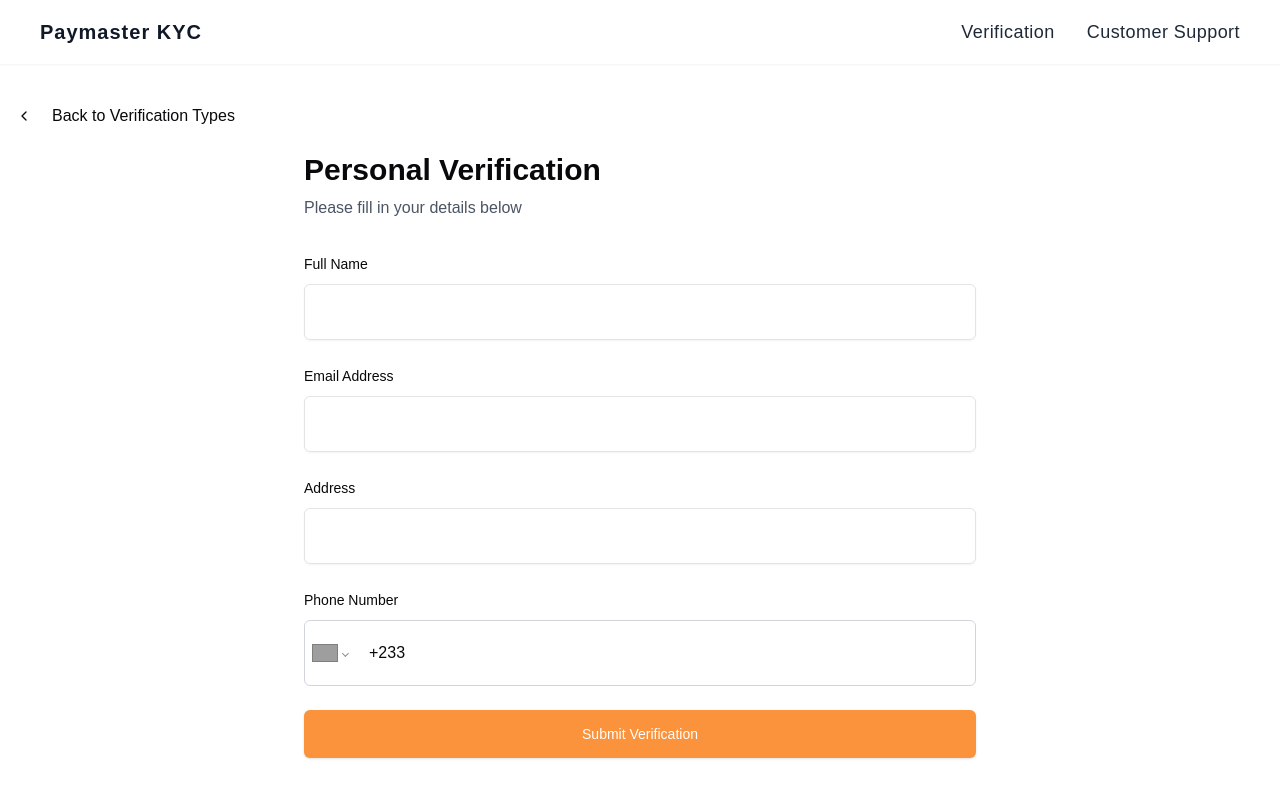
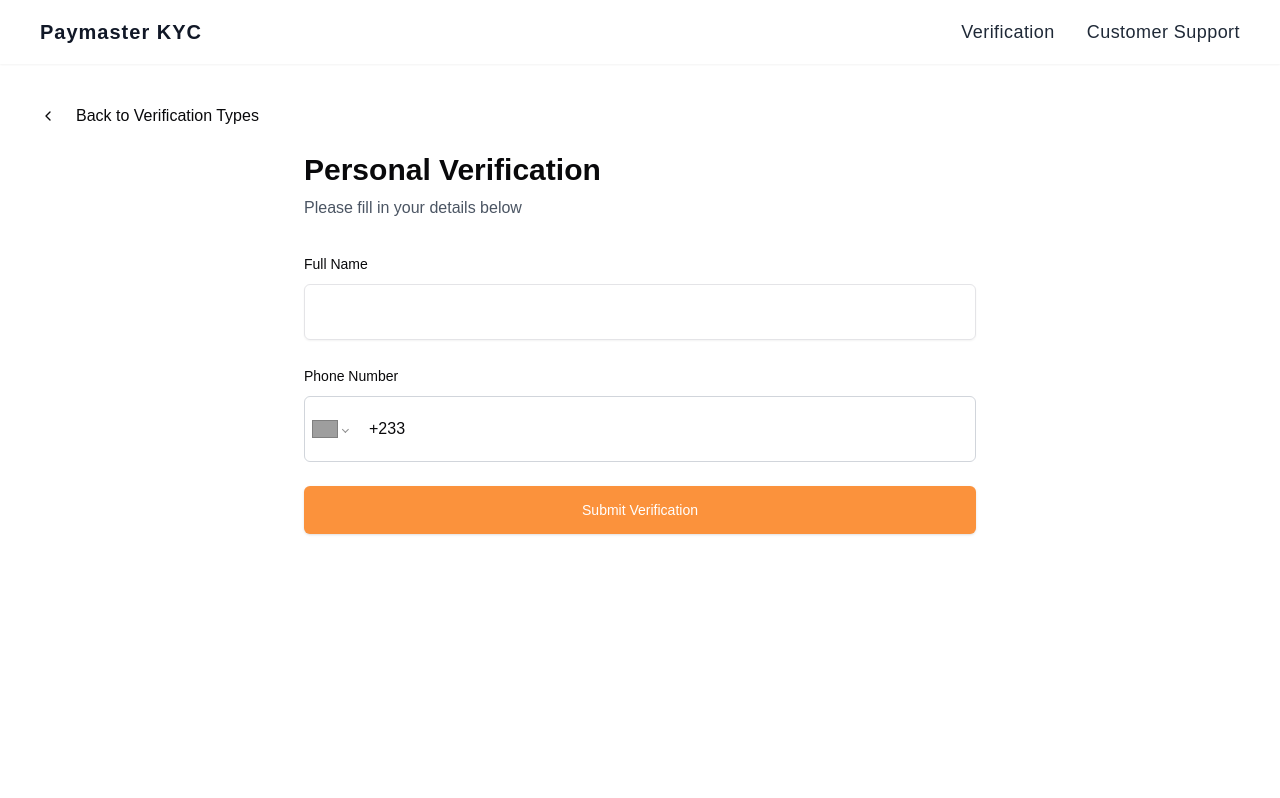
Before and after one commit to HudsonAdjetey/kyc, a Next.js app: page /verification/personal-identification in a window 1280 px wide. Built offline with nearby package versions, Linux system fonts and the light colour scheme; grey boxes are pictures that could not be loaded.

Commit message:
ui change I

```diff
--- a/app/(verify)/verification/info-upload/page.tsx
+++ b/app/(verify)/verification/info-upload/page.tsx
@@ -124,7 +124,7 @@ const KycVerification = () => {
     return () => clearInterval(interval);
   }, [err]);
   return (
-    <section className="container mx-auto px-4 py-8">
+    <section className="container mx-auto px-10 py-8">
       {renderStep()}
       {err && (
         <div className="mt-4 p-2 bg-red-100 text-red-700 rounded">{err}</div>
--- a/app/(verify)/verification/page.tsx
+++ b/app/(verify)/verification/page.tsx
@@ -25,7 +25,7 @@ const VerificationPage = () => {
   ];
 
   return (
-    <div className="container mx-auto px-4 py-10">
+    <div className="container  mx-auto px-10 py-10">
       <h1 className="text-3xl font-semibold text-center mb-2">
         Choose Verification Type
       </h1>
@@ -41,7 +41,7 @@ const VerificationPage = () => {
             whileTap={{ scale: 0.98 }}
           >
             <button
-              className="p-6 disabled:text-black/50 disabled:shadow-none disabled:cursor-not-allowed shadow-md rounded-md cursor-pointer h-full hover:shadow-lg transition-shadow"
+              className="p-6 w-full disabled:text-black/50 disabled:shadow-none disabled:cursor-not-allowed shadow-md rounded-md cursor-pointer h-full hover:shadow-lg transition-shadow"
               onClick={() =>
                 router.push("/verification/personal-identification")
               }
--- a/app/(verify)/verification/personal-identification/page.tsx
+++ b/app/(verify)/verification/personal-identification/page.tsx
@@ -15,7 +15,7 @@ import Link from "next/link";
 import { useRouter } from "next/navigation";
 
 const Personal = () => {
-    const router = useRouter();
+  const router = useRouter();
 
   const {
     register,
@@ -26,28 +26,23 @@ const Personal = () => {
     defaultValues: {
       phoneNumber: "",
       fullName: "",
-      email: "",
-      address: "",
     },
   });
   const onSubmit = (data: {
     phoneNumber: string;
     fullName: string;
-    email: string;
-    address: string;
   }) => {
     console.log(data);
     if (data) {
-      console.log("data")
+      console.log("data");
     }
-    if (data.address && data.fullName && data.fullName && data.phoneNumber) {
+    if ( data.fullName && data.phoneNumber) {
       router.push("/verification/info-upload");
     }
   };
 
-
   return (
-    <div className="container mx-auto px-4 py-10">
+    <div className="container mx-auto px-10 py-10">
       <Link href={"/verification"} className="mb-6 flex items-center gap-3">
         <ChevronLeft className="w-4 h-4 mr-2" />
         Back to Verification Types
@@ -66,37 +61,6 @@ const Personal = () => {
               className={`${errors.fullName ? "border-red-500" : ""} `}
             />
             <p className="text-red-500 text-sm">{errors?.fullName?.message}</p>
-          </div>
-
-          <div className="space-y-2">
-            <Label htmlFor="email">Email Address</Label>
-            <Input
-              id="email"
-              type="email"
-              {...register("email", {
-                required: "Email is required",
-                pattern: {
-                  value: /^[A-Z0-9._%+-]+@[A-Z0-9.-]+\.[A-Z]{2,}$/i,
-                  message: "Invalid email address",
-                },
-              })}
-              className={`${errors.email ? "border-red-500" : ""} p-2`}
-            />
-            {errors.address && (
-              <p className="text-red-500 text-sm">{errors?.email!.message}</p>
-            )}
-          </div>
-
-          <div className="space-y-2">
-            <Label htmlFor="address">Address</Label>
-            <Input
-              id="address"
-              {...register("address", { required: "Address is required" })}
-              className={errors.address ? "border-red-500" : ""}
-            />
-            {errors.address && (
-              <p className="text-red-500 text-sm">{errors.address.message}</p>
-            )}
           </div>
 
           <div className="space-y-2">
--- a/components/Header.tsx
+++ b/components/Header.tsx
@@ -7,21 +7,12 @@ import Link from "next/link";
 const Header = () => {
   const [isMenuOpen, setIsMenuOpen] = useState(false);
 
-  // Navigation links data - easier to maintain and update
   const mainNavLinks = [
     { href: "/verification", label: "Verification" },
     { href: "/customer-support", label: "Customer Support" },
   ];
 
-  const mobileNavLinks = [
-    ...mainNavLinks,
-    { href: "/logout", label: "Logout" },
-    { href: "/profile", label: "Profile" },
-    { href: "/settings", label: "Settings" },
-    { href: "/help", label: "Help" },
-    { href: "/terms-and-conditions", label: "Terms & Conditions" },
-    { href: "/privacy-policy", label: "Privacy Policy" },
-  ];
+
 
   useEffect(() => {
     const handleEscapeKey = (event: KeyboardEvent) => {
@@ -123,7 +114,7 @@ const Header = () => {
               <X size={24} />
             </button>
             <ul className="p-4 space-y-4">
-              {mobileNavLinks.map(({ href, label }) => (
+              {mainNavLinks.map(({ href, label }) => (
                 <li key={href}>
                   <Link
                     href={href}
```
